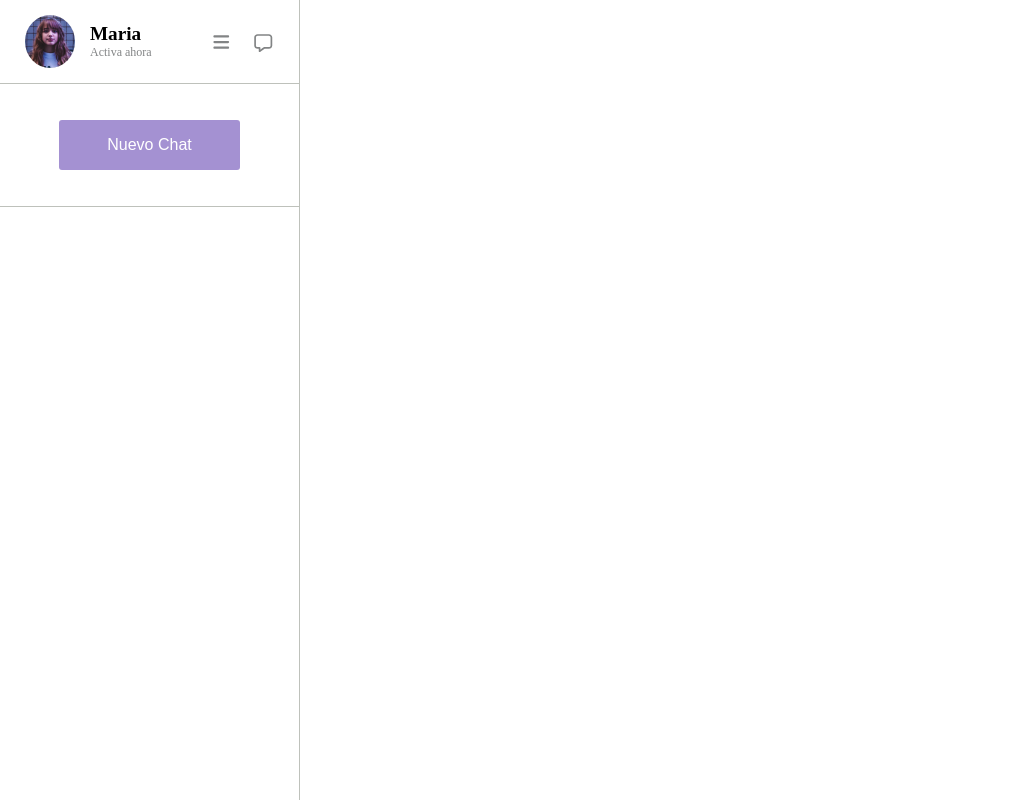
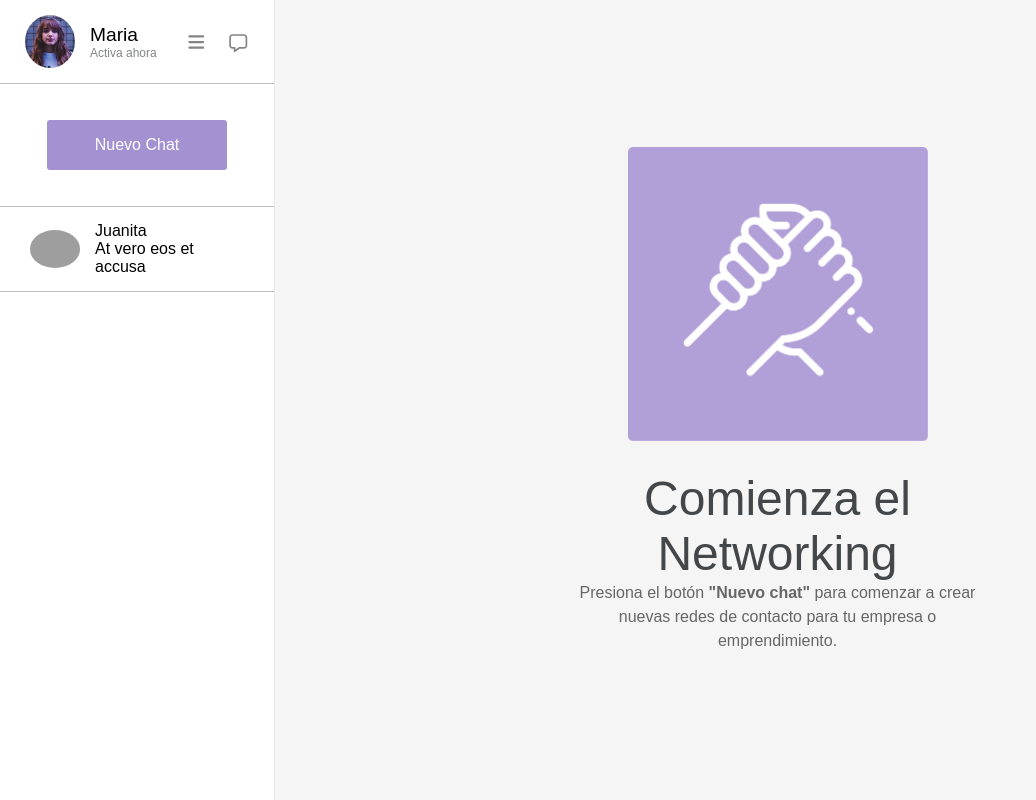
Before and after one commit to vfaundez-dev/desafiolatam-g92-mod2-desafio1, a plain HTML site: page index.html in a window 1280 px wide. Shown: the whole page, without its empty margins (0-1036 px from the left). Drawn offline with Linux system fonts and the light colour scheme; grey boxes are pictures that could not be loaded.

Commit message:
Agregado contenido a seccion main y comenzando con listado de contactos. Ajustados estilos

```diff
--- a/assets/styles.css
+++ b/assets/styles.css
@@ -5,10 +5,12 @@
 }
 
 :root {
-  --color-white: #fff;
+  --color-white: #FFFFFF;
+  --color-white2: #F5F5F5;
   --color-platinum: #E8EBE4;
   --color-gray: #BEC1BB;
   --color-bluebell: #A491D2;
+  --color-blue2: #578FCA;
   --color-soap: #CDC3E6;
   --color-palelavender: #D4DCFF;
   --color-darkjungle: #1B1F21;
@@ -16,11 +18,18 @@
   --color-oldsilver: #828485;
 }
 
+body {
+  font-family: 'Poppins', sans-serif;
+  display: flex;
+}
+
 aside {
-  width: 300px;
+  width: 350px;
   height: 100vh;
-  border-right: 1px solid var(--color-gray);
+  border-right: 1px solid var(--color-platinum);
 }
+
+/* Section Profile */
 
 aside .user-profile {
   display: flex;
@@ -48,7 +57,7 @@ aside .user-profile img {
 }
 
 aside .user-profile .user-data .user-name {
-  font-weight: 600;
+  font-weight: 500;
   font-size: 1.2rem;
 }
 
@@ -65,7 +74,10 @@ aside .user-profile .user-actions {
 aside .user-profile .user-actions svg {
   color: var(--color-oldsilver);
   font-size: 18px;
+  cursor: pointer;
 }
+
+/* Section Button Chat */
 
 aside .chat-access {
   display: flex;
@@ -83,4 +95,61 @@ aside .chat-access .btn-chat {
   border: none;
   border-radius: 3px;
   cursor: pointer;
+  transition-duration: 0.2s;
 }
+
+aside .chat-access .btn-chat:hover {
+  background-color: var(--color-blue2);
+  box-shadow: 1px 1px 5px 2px rgba(0,0,0,0.2);
+}
+
+aside .chat-access .btn-chat:active {
+  transform: scale(0.98);
+}
+
+/* Section Contact List */
+
+.contact-list .contact-item {
+  display: flex;
+  align-items: center;
+  border-bottom: 1px solid var(--color-gray);
+  padding: 15px 30px;
+  gap: 15px;
+}
+
+.contact-list .contact-item img {
+  width: 50px;
+  border-radius: 50%;
+}
+
+/* Main */
+
+main {
+  width:100%;
+  background-color: var(--color-white2);
+  display: flex;
+  flex-direction: column;
+  justify-content: center;
+  align-items: center;
+}
+
+main .principal-content {
+  width: 40%;
+  text-align: center;
+}
+
+main .principal-content img {
+  width: 300px;
+  margin-bottom: 1.6rem;
+}
+
+main .principal-content .welcome-title {
+  font-size: 3rem;
+  font-weight: 500;
+  color: var(--color-outerspace);
+}
+
+main .principal-content .welcome-text {
+  color: #666;
+  line-height: 1.5;
+}
--- a/index.html
+++ b/index.html
@@ -11,6 +11,8 @@
 
   <!-- Sidebar -->
   <aside>
+
+    <!-- User Profile -->
     <section class="user-profile">
       <div class="user-info">
         <img src="./assets/images/maria.jpg" alt="main-user-logo">
@@ -24,17 +26,43 @@
         <i class="fa-regular fa-message"></i>
       </div>
     </section>
+    <!-- User Profile -->
+
+    <!-- Chat Button -->
     <section class="chat-access">
       <button class="btn-chat">
         Nuevo Chat
       </button>
     </section>
+    <!-- Chat Button -->
+
+    <!-- Contact Section -->
+    <section class="contact-list">
+      <!-- Contact Item -->
+      <div class="contact-item">
+        <img class="contact-avatar" src="https://randomuser.me/api/portraits/women/22.jpg" alt="Juanita">
+        <div class="contact-info">
+          <div class="contact-name">Juanita</div>
+          <div class="contact-status">At vero eos et accusa</div>
+        </div>
+      </div>
+      <!-- Contact Item -->
+    </section>
+    <!-- Contact Section -->
+
   </aside>
   <!-- Sidebar -->
 
   <!-- Main Content -->
   <main>
-
+    <section class="principal-content">
+      <img src="./assets/images/hand.png" alt="Hand Logo">
+      <h1 class="welcome-title">Comienza el Networking</h1>
+      <p class="welcome-text">
+        Presiona el botón <strong>"Nuevo chat"</strong> para comenzar a crear nuevas
+        redes de contacto para tu empresa o emprendimiento.
+      </p>
+    </section>
   </main>
   <!-- Main Content -->
 
```
Also changed, not shown: assets/images/user1.jpg (renamed from assets/images/Screen Shot 2018-11-28 at 15.27.14.jpg), assets/images/user2.jpg (renamed from assets/images/Screen Shot 2018-11-28 at 15.32.16.jpg), assets/images/user3.jpg (renamed from assets/images/Screen Shot 2018-11-28 at 15.30.34.jpg), assets/images/user4.jpg (renamed from assets/images/Screen Shot 2018-11-28 at 15.28.30.jpg), assets/images/user5.jpg (renamed from assets/images/Screen Shot 2018-11-28 at 15.32.44.jpg), assets/images/user6.jpg (renamed from assets/images/Screen Shot 2018-11-28 at 15.31.09.jpg), assets/images/user7.jpg (renamed from assets/images/Screen Shot 2018-11-28 at 15.30.54.jpg), assets/images/user8.jpg (renamed from assets/images/Screen Shot 2018-11-28 at 15.28.04.jpg).
